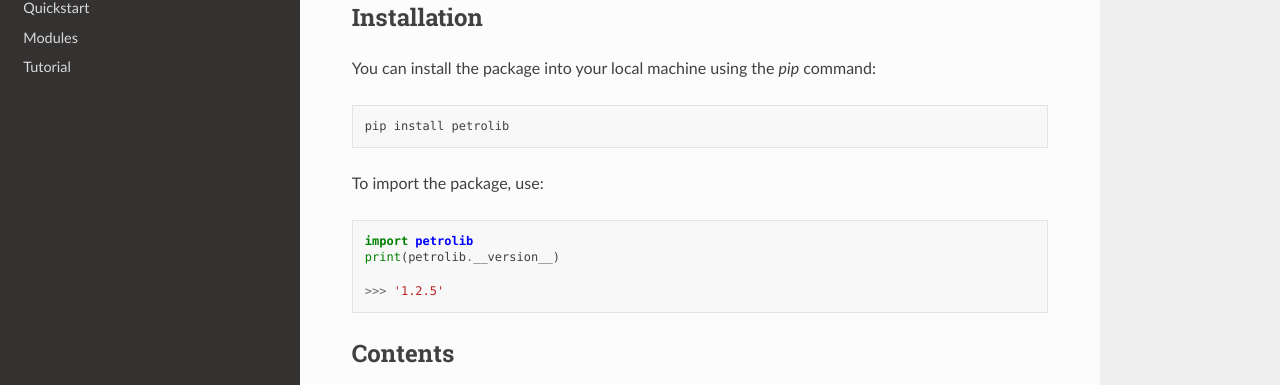
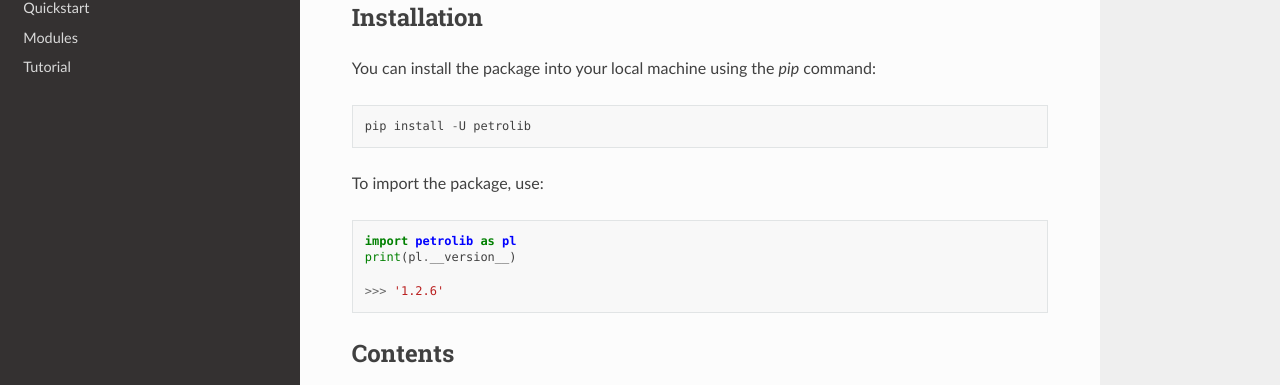
Before and after one commit to joshua-atolagbe/petrolib, a Sphinx documentation site: the page built from docs/index.rst, in a window 1280 px wide and 900 px high, scrolled down 834 px. Shown: the part 141-526 px from the top of the window. Built offline with Sphinx 7.4.7 and the Read the Docs theme 2.0.0, drawn with Linux system fonts in a browser that asks for light colours.

Commit message:
update package version

```diff
--- a/docs/conf.py
+++ b/docs/conf.py
@@ -12,7 +12,7 @@ sys.path.insert(0, os.path.abspath('../src/'))
 project = 'Petrolib'
 copyright = '2022, Joshua Atolagbe'
 author = 'Joshua Atolagbe'
-release = '1.2.5'
+release = '1.2.6'
 
 # -- General configuration ---------------------------------------------------
 # https://www.sphinx-doc.org/en/master/usage/configuration.html#general-configuration
--- a/docs/index.rst
+++ b/docs/index.rst
@@ -22,14 +22,14 @@ Installation
 ============
 You can install the package into your local machine using the `pip` command:
 ::
-   pip install petrolib
+   pip install -U petrolib
 
 To import the package, use:
 ::
-   import petrolib
-   print(petrolib.__version__)
+   import petrolib as pl
+   print(pl.__version__)
 
-   >>> '1.2.5'
+   >>> '1.2.6'
 
 Contents
 ========
--- a/docs/overview.rst
+++ b/docs/overview.rst
@@ -22,7 +22,7 @@ Interestingly, the parameters are computed and displayed only for the zones of i
 
 You can install the package into your local machine using the `pip` command:
 ::
-   pip install petrolib
+   pip install -U petrolib
 
 
 **Functionalities**
```
